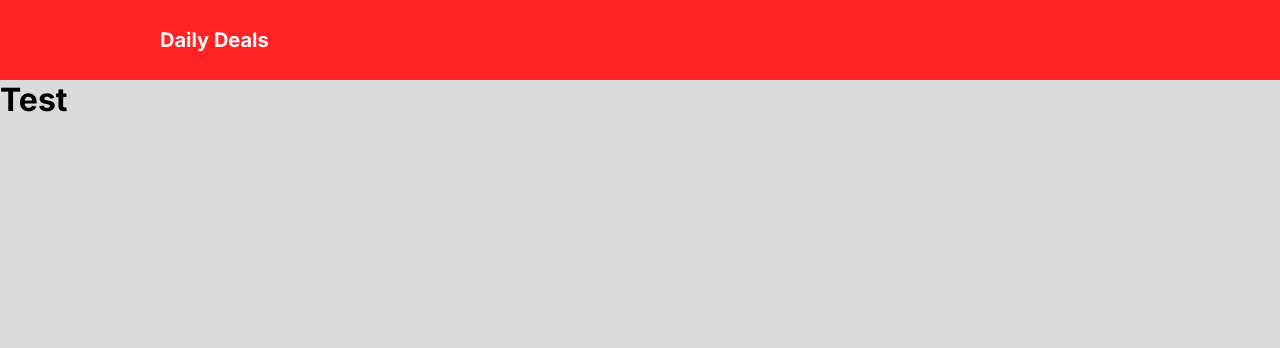
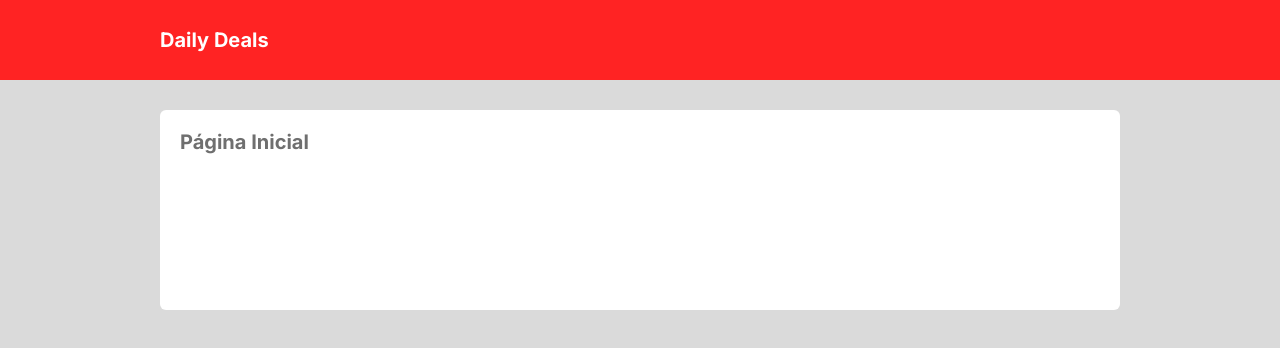
Before and after one commit to murilomartins93/daily-deals, a React (Vite) app: page / in a window 1280 px wide. Shown: the top 348 px of the page. Built offline with nearby package versions, Linux system fonts and the light colour scheme.

Commit message:
:construction: Offer OfferDetail and Subs Routes

```diff
--- a/src/App.tsx
+++ b/src/App.tsx
@@ -1,12 +1,20 @@
 import { BrowserRouter, Navigate, Route, Routes } from "react-router-dom";
 import Home from "./routes/Home";
+import Offer from "./routes/Offer";
+import OfferDetail from "./routes/OfferDetail";
+import Subscription from "./routes/Subscription";
 
 export default function App() {
   return (
     <BrowserRouter>
       <Routes>
-        <Route path="/" element={<Home />} />
-        <Route path="*" element={<Navigate to={"/"}/>} />
+        <Route path="/" element={<Home />}>
+          <Route index element={<Offer />} />
+          <Route path="home" element={<Offer />} />
+          <Route path="offer-detail" element={<OfferDetail />} />
+          <Route path="subscription" element={<Subscription />} />
+        </Route>
+        <Route path="*" element={<Navigate to={"/"} />} />
       </Routes>
     </BrowserRouter>
   );
--- a/src/index.css
+++ b/src/index.css
@@ -31,8 +31,27 @@ body {
   background-color: var(--dd-bg-secondary);
 }
 
+/* Generic Styles */
+
 .dd-container {
   margin: 0 auto;
   width: 100%;
   max-width: 960px;
 }
+
+.dd-card {
+  height: 200px;
+  left: 160px;
+  top: 110px;
+  background: var(--dd-bg-tertiary);
+  border-radius: 6px;
+  padding: 20px;
+  margin-top: 30px;
+  margin-bottom: 30px;
+}
+
+.dd-card-title {
+  font-size: 20px;
+  font-weight: 700;
+  color: var(--dd-font-secondary);
+}
--- a/src/routes/Home/index.tsx
+++ b/src/routes/Home/index.tsx
@@ -1,12 +1,11 @@
+import { Outlet } from "react-router-dom";
 import MainHeader from "../../components/MainHeader";
 
 export default function Home() {
   return (
     <>
       <MainHeader />
-      <main>
-        <h1>Test</h1>
-      </main>
+      <Outlet />
     </>
   );
 }
--- /dev/null
+++ b/src/routes/Offer/index.tsx
@@ -0,0 +1,9 @@
+export default function Offer() {
+  return (
+    <main>
+      <div className="dd-card dd-container">
+        <h1 className="dd-card-title">Página Inicial</h1>
+      </div>
+    </main>
+  );
+}
--- /dev/null
+++ b/src/routes/OfferDetail/index.tsx
@@ -0,0 +1,9 @@
+export default function OfferDetail() {
+  return (
+    <main>
+      <div className="dd-card dd-container">
+        <h1 className="dd-card-title">Página de promoção</h1>
+      </div>
+    </main>
+  );
+}
--- /dev/null
+++ b/src/routes/Subscription/index.tsx
@@ -0,0 +1,9 @@
+export default function Subscription() {
+  return (
+    <main>
+      <div className="dd-card dd-container">
+        <h1 className="dd-card-title">Página de inscrição</h1>
+      </div>
+    </main>
+  );
+}
```
